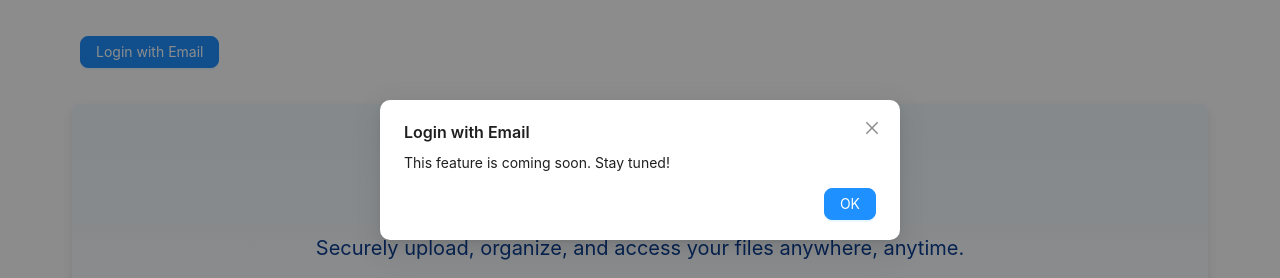
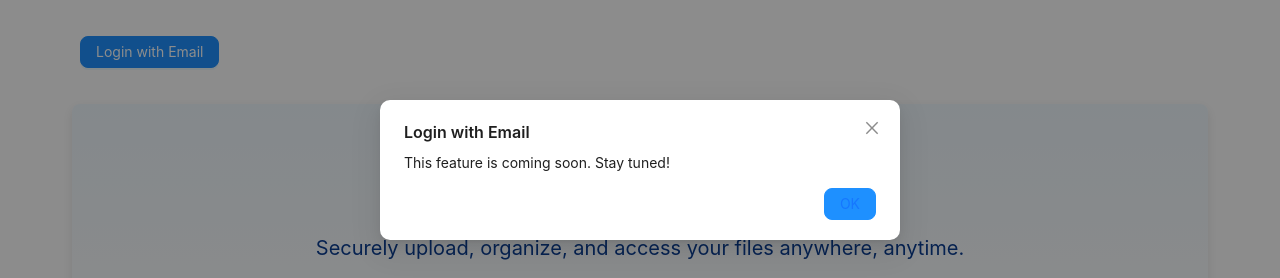
Before and after one commit to Ymffuture/Filebank, a React (Vite) app in the folder filebank-frontend/: page / in a window 1280 px wide. Both pictures are taken after a click on the button "Login with Email". Shown: the top 278 px of the page. Built offline with nearby package versions, Linux system fonts and the light colour scheme.

Commit message:
Update Hero.jsx

```diff
--- a/filebank-frontend/src/pages/Hero.jsx
+++ b/filebank-frontend/src/pages/Hero.jsx
@@ -110,7 +110,7 @@ export default function Hero() {
               onSuccess={handleLoginSuccess}
               onError={() => message.error('Google login failed.')}
               useOneTap
-              shape="circle"
+              shape="rounded"
               size="large"
             />
             <Button type="primary" onClick={showModal} style={{ backgroundColor: ratColors.blue, borderColor: ratColors.blue }}>
@@ -192,7 +192,7 @@ export default function Hero() {
         onOk={handleOk}
         onCancel={handleCancel}
         footer={[
-          <Button key="ok" type="primary" onClick={handleOk} style={{ backgroundColor: ratColors.blue, borderColor: ratColors.blue }}>
+          <Button key="ok" type="link" onClick={handleOk} style={{ backgroundColor: ratColors.blue, borderColor: ratColors.blue }}>
             OK
           </Button>,
         ]}
```
